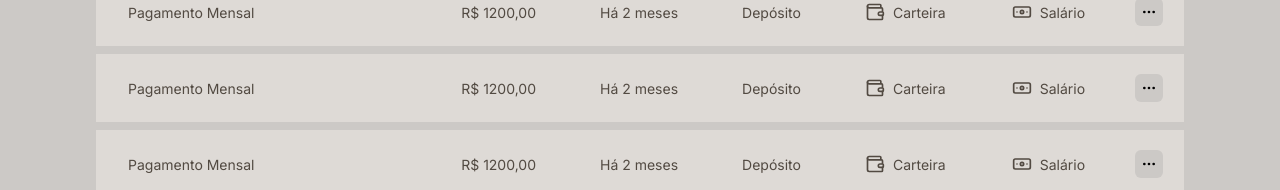
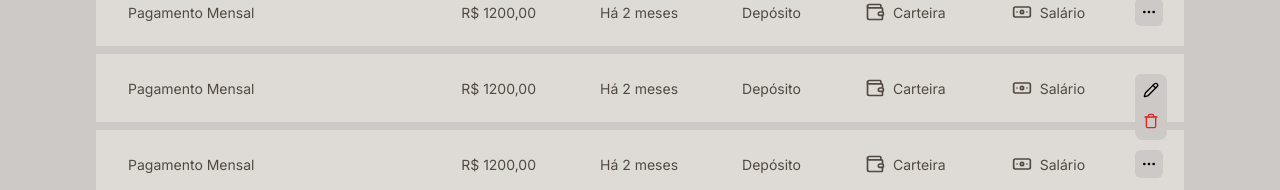
Before and after one commit to ismael-henrique-dev/Control-Finance-v2-Frontend, a React (Vite) app: page /transacoes in a window 1280 px wide. Both pictures are taken after a click on the button 1149 px from the left and 476 px from the top of the page. Shown: the part 388-578 px from the top of the page. Built offline with nearby package versions, Linux system fonts and the light colour scheme.

Commit message:
Transactions page updated

```diff
--- a/src/components/FilterSelect/index.tsx
+++ b/src/components/FilterSelect/index.tsx
@@ -4,7 +4,11 @@ import { ChevronDown } from "lucide-react"
 import Select, { SelectChangeEvent } from "@mui/material/Select"
 import InputLabel from "@mui/material/InputLabel"
 
-export function SelectFilter() {
+interface SelectFilterProps {
+  data?: string[]
+}
+
+export function SelectFilter({data = []}:SelectFilterProps) {
   const [selectData, setSelectData] = useState<string>("")
 
   const handleChange = (event: SelectChangeEvent<string>) => {
@@ -30,6 +34,11 @@ export function SelectFilter() {
           <StyledMenuItem value="">
             <em>Filter</em>
           </StyledMenuItem>
+          {data.map((item, index) => (
+            <StyledMenuItem key={index} value={item}>
+              {item}
+            </StyledMenuItem>
+          ))}
         </Select>
       </FormControlContainer>
     </ContainerFilterSelect>
--- a/src/components/FilterSelect/styles.ts
+++ b/src/components/FilterSelect/styles.ts
@@ -1,5 +1,7 @@
 import { FormControl, MenuItem } from "@mui/material"
 import styled, { useTheme } from "styled-components"
+import { styled as muiStyled } from "@mui/system"
+
 
 export const ContainerFilterSelect = styled.div`
   width: 10rem;
@@ -75,7 +77,7 @@ export const FormControlContainer = styled(FormControl)`
   }
 `
 
-export const StyledMenuItem = styled(MenuItem)`
+export const StyledMenuItem = muiStyled(MenuItem)`
   color: #6a5acd;
   background-color: transparent;
 
--- a/src/components/NewTransactionModal/index.tsx
+++ b/src/components/NewTransactionModal/index.tsx
@@ -3,7 +3,6 @@ import Input from "@mui/material/Input"
 import { ModalBase, ModalBasePropsDefault } from "../ModalBase"
 import { TextFiled } from "../TextField"
 import SelectVariants from "../ModalBase/SelectField"
-
 
 interface NewTransactionModal {
   open: boolean
@@ -12,7 +11,9 @@ interface NewTransactionModal {
 
 // example
 
-const categories = ['maca', 'banana', 'uva', 'pera']
+const categories = {
+  names: ["maca", "banana", "uva", "pera"],
+}
 
 export function NewTransactionModal({ open, handleClose }: ModalBasePropsDefault) {
   return (
@@ -23,7 +24,7 @@ export function NewTransactionModal({ open, handleClose }: ModalBasePropsDefault
         </InputLabel>
         <Input type="email" error={false} />
       </TextFiled>
-      <SelectVariants title="Categoria" data={categories}/>
+      <SelectVariants title="Categoria" data={categories.names}/>
       <SelectVariants title="Data" />
       <SelectVariants title="Conta" />
       <SelectVariants title="Tipo de transação" />
--- a/src/pages/Goals/index.tsx
+++ b/src/pages/Goals/index.tsx
@@ -17,11 +17,13 @@ export function Goals() {
   const handleOpen = () => setOpen(true)
   const handleClose = () => setOpen(false)
 
+  const selectOptions = ['Todos', 'Em andamento', 'Concluído']
+
   return (
     <GoalsContainer>
       <ContainerBarSummary>
         <Summary />
-        <SelectFilter />
+        <SelectFilter data={selectOptions} />
         <Button handleClick={handleOpen}/>
       </ContainerBarSummary>
       <Section>
--- /dev/null
+++ b/src/pages/Transactions/Table/MenuOptionsTable/index.tsx
@@ -0,0 +1,73 @@
+import Popover from "@mui/material/Popover"
+import { Actions, Container } from "./styles"
+import { MoreHorizontal, Pencil, Trash } from "lucide-react"
+import React, { useState } from "react"
+import { Button } from "../styles"
+import { NewTransactionModal } from "../../../../components/NewTransactionModal"
+
+export function MenuOptionsTable() {
+  const [anchorEl, setAnchorEl] = React.useState<SVGSVGElement | null>(null)
+  const [open, setOpen] = React.useState(false)
+
+
+
+  const [openModalEdit, setOpenModalEdit] = useState(false)
+  const handleOpenModalEdit = () => setOpenModalEdit(true)
+  const handleCloseModaEdit = () => setOpenModalEdit(false)
+
+  const handleClick = (event: React.MouseEvent<SVGSVGElement>) => {
+    setAnchorEl(event.currentTarget)
+    setOpen((prevOpen) => !prevOpen)
+  }
+
+  const handlePopoverClose = () => {
+    setOpen(false)
+    setAnchorEl(null)
+  }
+
+  const handleClickEditTransaction = () => {
+    handlePopoverClose()
+    handleOpenModalEdit()
+  }
+
+  return (
+    <Container>
+      <Button variant="more" onClick={handleClick}>
+        <MoreHorizontal />
+      </Button>
+      <Popover
+        id="click-popover"
+        sx={{
+          pointerEvents: "auto",
+          ".MuiPopover-paper": {
+            backgroundColor: "transparent",
+            boxShadow: "none",
+            border: "none",
+          },
+        }}
+        open={open}
+        anchorEl={anchorEl}
+        anchorOrigin={{
+          vertical: "top",
+          horizontal: "left",
+        }}
+        transformOrigin={{
+          vertical: "top",
+          horizontal: "left",
+        }}
+        onClose={handlePopoverClose}
+        disableRestoreFocus
+      >
+        <Actions>
+          <button onClick={handleClickEditTransaction}>
+            <Pencil />
+          </button>
+          <button onClick={handlePopoverClose}>
+            <Trash color="#DC2626" />
+          </button>
+        </Actions>
+      </Popover>
+      <NewTransactionModal open={openModalEdit} handleClose={handleCloseModaEdit} />
+    </Container>
+  )
+}
--- /dev/null
+++ b/src/pages/Transactions/Table/MenuOptionsTable/styles.ts
@@ -0,0 +1,35 @@
+import { styled } from "styled-components";
+
+export const Container = styled.div``
+
+export const Actions = styled.div`
+  width: 2rem;
+  height: auto;
+  border-radius: 8px;
+  background-color: ${(props) => props.theme.secundaryGray};
+  overflow: hidden;
+  border: none;
+  outline: none;
+  box-shadow: none;
+  display: flex;
+  flex-direction: column;
+  gap: 0.75rem;
+  padding: 0.5rem;
+
+  button {
+    cursor: pointer;
+    background-color: transparent;
+    border: 0;
+
+    svg {
+      width: 1rem;
+      height: 1rem;
+
+      color: ${(props) => props.theme.text};
+    }
+
+    &:last-child {
+      color: ${(props) => props.theme.red};
+    }
+  }
+`
--- a/src/pages/Transactions/Table/index.tsx
+++ b/src/pages/Transactions/Table/index.tsx
@@ -13,6 +13,7 @@ import {
   NavContainer,
   TransactionsTable,
 } from "./styles"
+import { MenuOptionsTable } from "./MenuOptionsTable"
 
 export function Table() {
   return (
@@ -67,9 +68,7 @@ export function Table() {
               </div>
             </td>
             <td>
-              <Button variant="more">
-                <MoreHorizontal />
-              </Button>
+              <MenuOptionsTable />
             </td>
           </tr>
           <tr>
```
